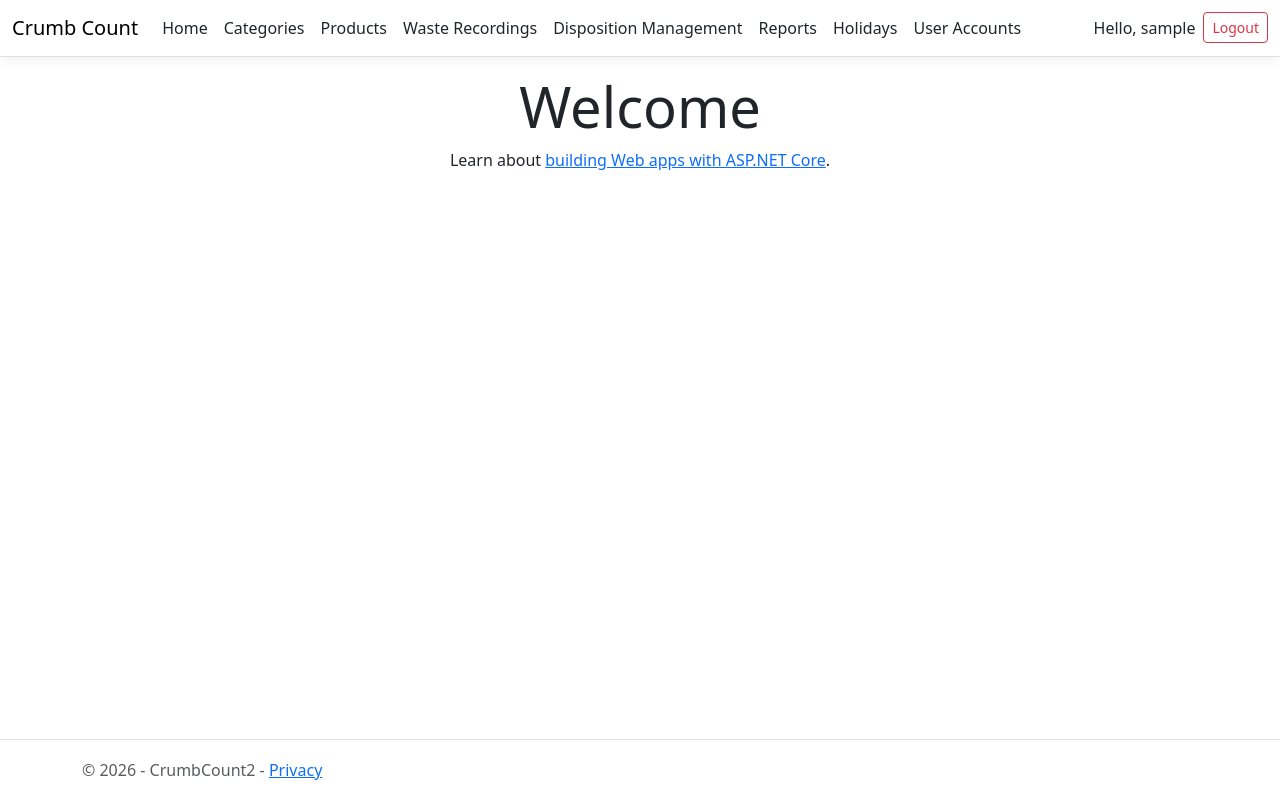
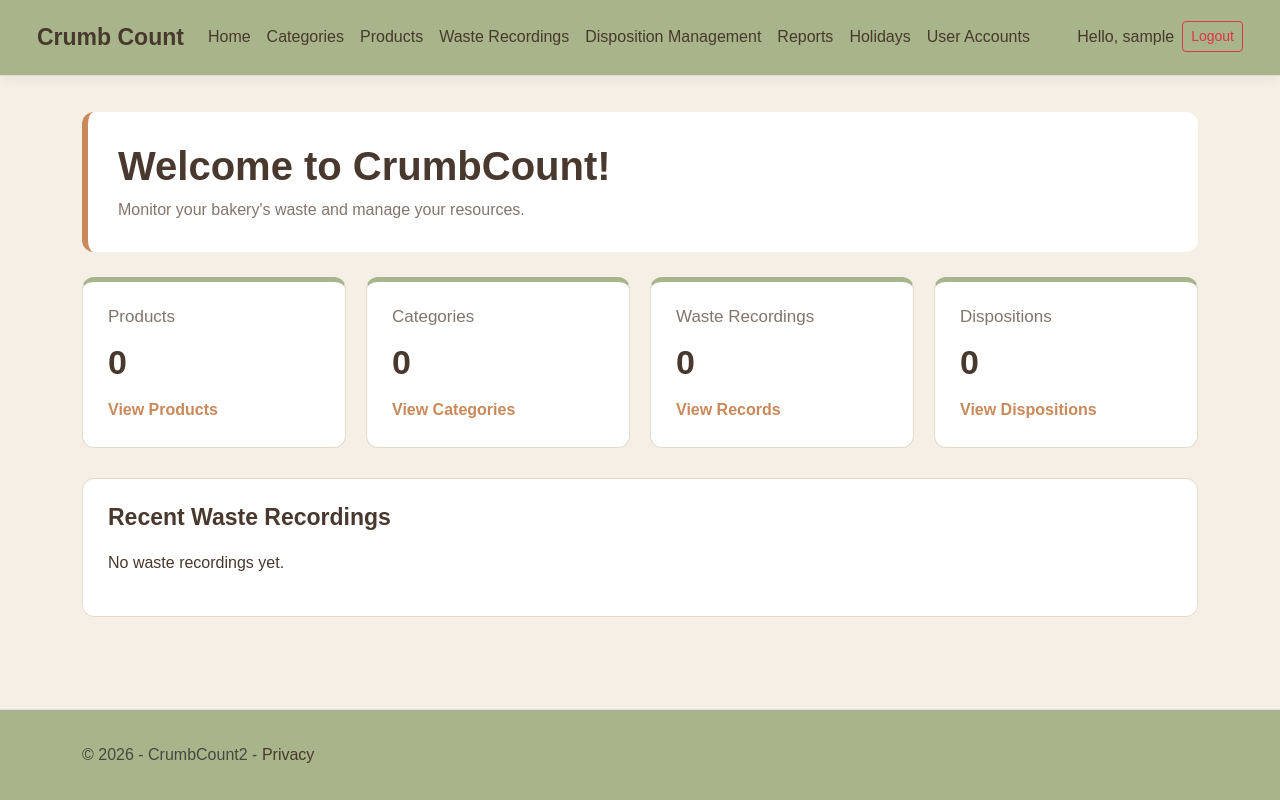
Before and after one commit to Arzadon-Concepcion-Garcia/CrumbCount, an ASP.NET Core app: page / in a window 1280 px wide. Run offline with ASP.NET Core 8, Linux system fonts and the light colour scheme; the visitor is signed in with stand-in values (Sample User, id 1); style sheets or scripts are compiled from the project's sources; the project's own start-up code is not run, and a stand-in starts its controllers and pages; some libraries are stand-ins or nearby versions.

Commit message:
Improve dashboard and website theme

```diff
--- a/Controllers/HomeController.cs
+++ b/Controllers/HomeController.cs
@@ -1,14 +1,34 @@
+
 using System.Diagnostics;
+using CrumbCount2.Models;
 using Microsoft.AspNetCore.Mvc;
-using CrumbCount2.Models;
+using Microsoft.EntityFrameworkCore;
 
 namespace CrumbCount2.Controllers;
 
 public class HomeController : Controller
 {
+    private readonly ApplicationDbContext _context;
+
+    public HomeController(ApplicationDbContext context)
+    {
+        _context = context;
+    }
+
     public IActionResult Index()
     {
-        return View();
+        ViewBag.ProductCount = _context.Products.Count();
+        ViewBag.CategoryCount = _context.Categories.Count();
+        ViewBag.WasteCount = _context.WasteRecordings.Count();
+        ViewBag.DispositionCount = _context.Dispositions.Count();
+
+        var recentWaste = _context.WasteRecordings
+            .Include(w => w.Product)
+            .OrderByDescending(w => w.DateRecorded)
+            .Take(5)
+            .ToList();
+
+        return View(recentWaste);
     }
 
     public IActionResult Privacy()
@@ -19,6 +39,9 @@ public class HomeController : Controller
     [ResponseCache(Duration = 0, Location = ResponseCacheLocation.None, NoStore = true)]
     public IActionResult Error()
     {
-        return View(new ErrorViewModel { RequestId = Activity.Current?.Id ?? HttpContext.TraceIdentifier });
+        return View(new ErrorViewModel
+        {
+            RequestId = Activity.Current?.Id ?? HttpContext.TraceIdentifier
+        });
     }
 }
--- a/Views/Home/Index.cshtml
+++ b/Views/Home/Index.cshtml
@@ -1,8 +1,72 @@
+
+@model IEnumerable<CrumbCount2.Models.WasteRecording>
+
 @{
-    ViewData["Title"] = "Home Page";
+    ViewData["Title"] = "Dashboard";
 }
 
-<div class="text-center">
-    <h1 class="display-4">Welcome</h1>
-    <p>Learn about <a href="https://learn.microsoft.com/aspnet/core">building Web apps with ASP.NET Core</a>.</p>
+<div class="dashboard-header">
+    <h1>Welcome to CrumbCount!</h1>
+    <p>Monitor your bakery's waste and manage your resources.</p>
 </div>
+
+<div class="dashboard-cards">
+    <div class="dashboard-card">
+        <h3>Products</h3>
+        <h2>@ViewBag.ProductCount</h2>
+        <a asp-controller="Products" asp-action="Index">View Products</a>
+    </div>
+
+    <div class="dashboard-card">
+        <h3>Categories</h3>
+        <h2>@ViewBag.CategoryCount</h2>
+        <a asp-controller="Categories" asp-action="Index">View Categories</a>
+    </div>
+
+    <div class="dashboard-card">
+        <h3>Waste Recordings</h3>
+        <h2>@ViewBag.WasteCount</h2>
+        <a asp-controller="WasteRecordings" asp-action="Index">View Records</a>
+    </div>
+
+    <div class="dashboard-card">
+        <h3>Dispositions</h3>
+        <h2>@ViewBag.DispositionCount</h2>
+        <a asp-controller="Dispositions" asp-action="Index">View Dispositions</a>
+    </div>
+</div>
+
+<div class="recent-waste">
+    <h2>Recent Waste Recordings</h2>
+
+    @if (Model != null && Model.Any())
+    {
+        <div class="table-responsive">
+            <table class="table">
+                <thead>
+                    <tr>
+                        <th>Product</th>
+                        <th>Quantity Wasted</th>
+                        <th>Date Recorded</th>
+                        <th>Reason</th>
+                    </tr>
+                </thead>
+                <tbody>
+                    @foreach (var item in Model)
+                    {
+                        <tr>
+                            <td>@(item.Product?.ProductName ?? "Unknown Product")</td>
+                            <td>@item.QuantityWasted</td>
+                            <td>@item.DateRecorded.ToString("MMM dd, yyyy")</td>
+                            <td>@item.ReasonForWaste</td>
+                        </tr>
+                    }
+                </tbody>
+            </table>
+        </div>
+    }
+    else
+    {
+        <p>No waste recordings yet.</p>
+    }
+</div>
--- a/Views/Shared/_Layout.cshtml
+++ b/Views/Shared/_Layout.cshtml
@@ -12,7 +12,7 @@
 </head>
 <body>
     <header>
-        <nav class="navbar navbar-expand-sm navbar-toggleable-sm navbar-light bg-white border-bottom box-shadow mb-3">
+        <nav class="navbar navbar-expand-sm navbar-toggleable-sm navbar-light box-shadow mb-3">
             <div class="container-fluid">
                 <a class="navbar-brand" asp-controller="Home" asp-action="Index">Crumb Count</a>
 
--- a/wwwroot/css/site.css
+++ b/wwwroot/css/site.css
@@ -1,5 +1,18 @@
+
+:root {
+    --sage-olive: #A8B58A;
+    --flour-cream: #F5EFE6;
+    --toasted-bread: #C9895B;
+    --coffee-brown: #49382E;
+    --muted-brown: #83756B;
+    --soft-border: #E5D9CA;
+    --white: #FFFFFF;
+}
+
 html {
     font-size: 14px;
+    position: relative;
+    min-height: 100%;
 }
 
 @media (min-width: 768px) {
@@ -8,24 +21,190 @@ html {
     }
 }
 
-.btn:focus, .btn:active:focus, .btn-link.nav-link:focus, .form-control:focus, .form-check-input:focus {
-  box-shadow: 0 0 0 0.1rem white, 0 0 0 0.25rem #258cfb;
+body {
+    background-color: var(--flour-cream);
+    color: var(--coffee-brown);
+    margin-bottom: 60px;
+    font-family: Arial, sans-serif;
 }
 
-html {
-  position: relative;
-  min-height: 100%;
+/* Navigation */
+
+.navbar {
+    background-color: var(--sage-olive) !important;
+    padding: 15px 25px;
+    border-bottom: 1px solid var(--soft-border);
 }
 
-body {
-  margin-bottom: 60px;
+.navbar-brand {
+    color: var(--coffee-brown) !important;
+    font-size: 23px;
+    font-weight: bold;
 }
 
-.form-floating > .form-control-plaintext::placeholder, .form-floating > .form-control::placeholder {
-  color: var(--bs-secondary-color);
-  text-align: end;
+.nav-link {
+    color: var(--coffee-brown) !important;
+    font-weight: 500;
 }
 
-.form-floating > .form-control-plaintext:focus::placeholder, .form-floating > .form-control:focus::placeholder {
-  text-align: start;
+.nav-link:hover {
+    color: var(--white) !important;
 }
+
+.navbar-toggler {
+    border-color: var(--coffee-brown);
+}
+
+/* Main content */
+
+.container main {
+    padding-top: 20px;
+}
+
+/* Dashboard heading */
+
+.dashboard-header {
+    background-color: var(--white);
+    padding: 30px;
+    border-radius: 12px;
+    margin-bottom: 25px;
+    border-left: 6px solid var(--toasted-bread);
+}
+
+.dashboard-header h1 {
+    color: var(--coffee-brown);
+    font-weight: bold;
+}
+
+.dashboard-header p {
+    color: var(--muted-brown);
+    margin-bottom: 0;
+}
+
+/* Dashboard cards */
+
+.dashboard-cards {
+    display: grid;
+    grid-template-columns: repeat(auto-fit, minmax(210px, 1fr));
+    gap: 20px;
+    margin-bottom: 30px;
+}
+
+.dashboard-card {
+    background-color: var(--white);
+    padding: 25px;
+    border-radius: 12px;
+    border: 1px solid var(--soft-border);
+    border-top: 5px solid var(--sage-olive);
+    transition: transform 0.2s, box-shadow 0.2s;
+}
+
+.dashboard-card:hover {
+    transform: translateY(-4px);
+    box-shadow: 0 5px 15px rgba(73, 56, 46, 0.10);
+}
+
+.dashboard-card h3 {
+    color: var(--muted-brown);
+    font-size: 17px;
+}
+
+.dashboard-card h2 {
+    color: var(--coffee-brown);
+    font-size: 34px;
+    font-weight: bold;
+    margin: 15px 0;
+}
+
+.dashboard-card a {
+    color: var(--toasted-bread);
+    font-weight: bold;
+    text-decoration: none;
+}
+
+.dashboard-card a:hover {
+    color: var(--coffee-brown);
+}
+
+/* Recent waste table */
+
+.recent-waste {
+    background-color: var(--white);
+    padding: 25px;
+    border-radius: 12px;
+    border: 1px solid var(--soft-border);
+}
+
+.recent-waste h2 {
+    color: var(--coffee-brown);
+    font-size: 23px;
+    font-weight: bold;
+    margin-bottom: 20px;
+}
+
+.table {
+    color: var(--coffee-brown);
+}
+
+.table thead th {
+    background-color: var(--sage-olive);
+    color: var(--coffee-brown);
+}
+
+.table td,
+.table th {
+    padding: 12px;
+    border-color: var(--soft-border);
+}
+
+/* Buttons */
+
+.btn-primary {
+    background-color: var(--sage-olive);
+    border-color: var(--sage-olive);
+    color: var(--coffee-brown);
+}
+
+.btn-primary:hover {
+    background-color: var(--coffee-brown);
+    border-color: var(--coffee-brown);
+    color: var(--white);
+}
+
+.btn:focus,
+.btn:active:focus,
+.btn-link.nav-link:focus,
+.form-control:focus,
+.form-check-input:focus {
+    box-shadow: 0 0 0 0.15rem var(--white),
+                0 0 0 0.3rem var(--toasted-bread);
+}
+
+/* Forms */
+
+.form-control,
+.form-select {
+    border: 1px solid var(--soft-border);
+}
+
+.form-floating > .form-control-plaintext::placeholder,
+.form-floating > .form-control::placeholder {
+    color: var(--muted-brown);
+}
+
+/* Footer */
+
+footer {
+    background-color: var(--sage-olive);
+    padding: 15px 0;
+    color: var(--coffee-brown) !important;
+}
+
+footer a {
+    color: var(--coffee-brown);
+    text-decoration: none;
+}
+
+footer a:hover {
+    color: var(--white);
+}
```
Lines whose indentation alone changed are shown as unchanged.
